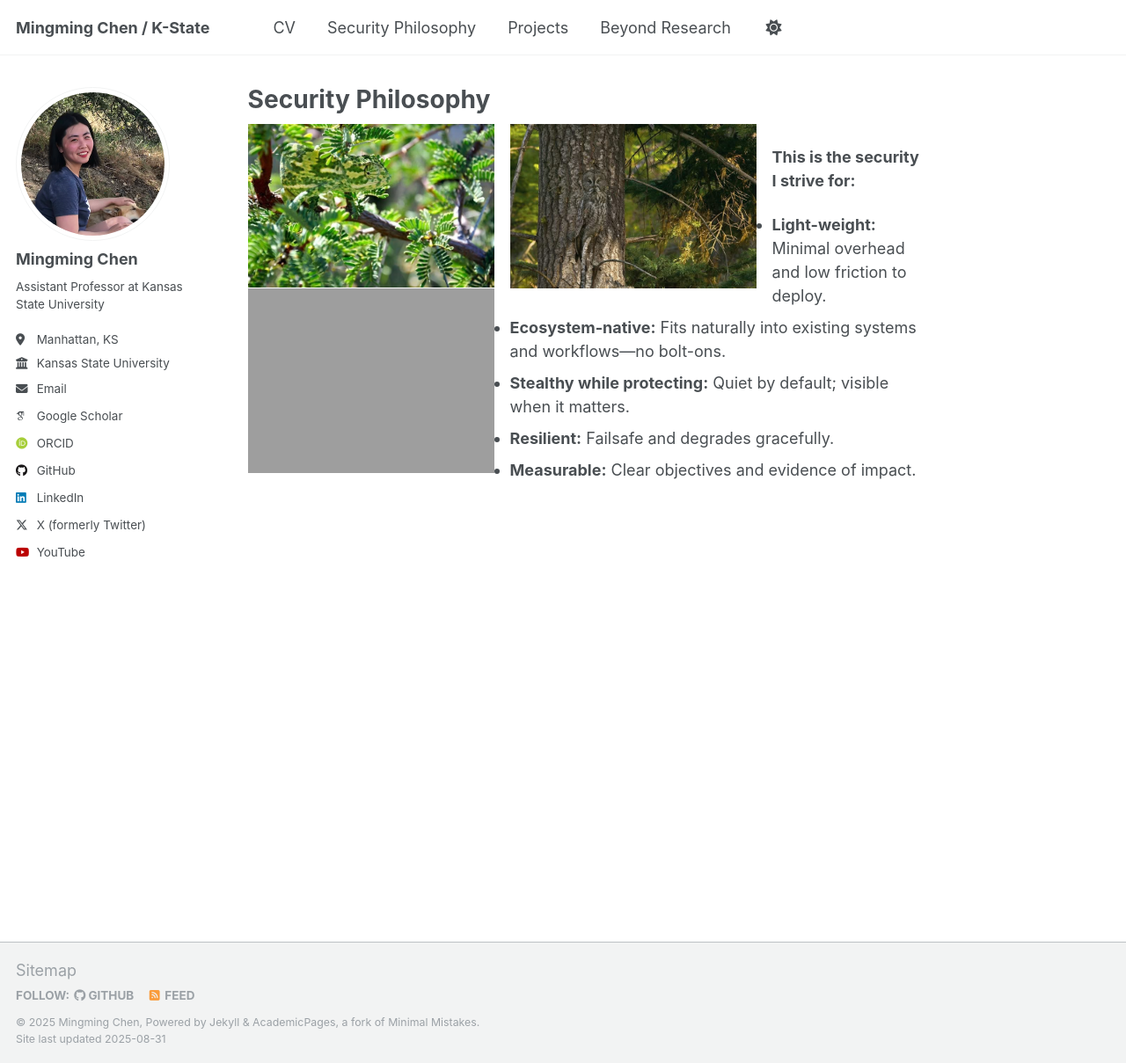
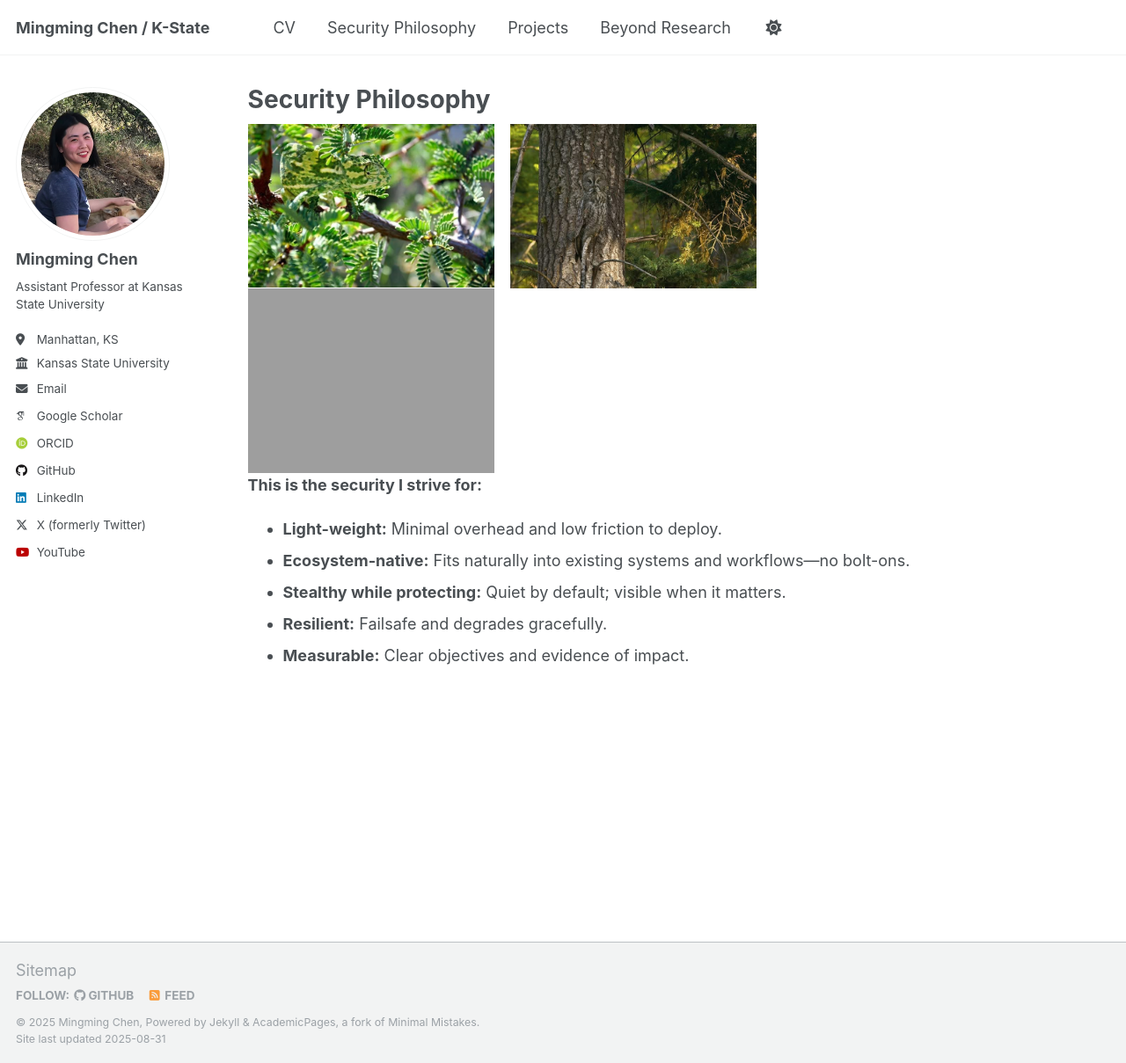
Before and after one commit to mzc796/mzc796.github.io, a Jekyll site: the page built from _pages/security_philosophy.md, in a window 1280 px wide and 1209 px high. Shown: the whole window at 88% size. Built offline with Jekyll 4.4.1, drawn with Linux system fonts in a browser that asks for light colours; some web fonts are replaced; a script that is not in the unit is left out.

Commit message:
Update security_philosophy.md

```diff
--- a/_pages/security_philosophy.md
+++ b/_pages/security_philosophy.md
@@ -8,7 +8,7 @@ classes: wide
 ![Chameleon]({{ "/images/chameleon.JPG" | relative_url }}){: .align-left width="280" }
 ![Owl]({{ "/images/owl.JPG" | relative_url }}){: .align-left width="280" }
 ![Security that blends into its ecosystem]({{ "/images/chameleon&owl.jpg" | relative_url }}){: .align-left width="280" }
-
+<br clear="all"/>
 **This is the security I strive for:**
 - **Light-weight:** Minimal overhead and low friction to deploy.
 - **Ecosystem-native:** Fits naturally into existing systems and workflows—no bolt-ons.
```
